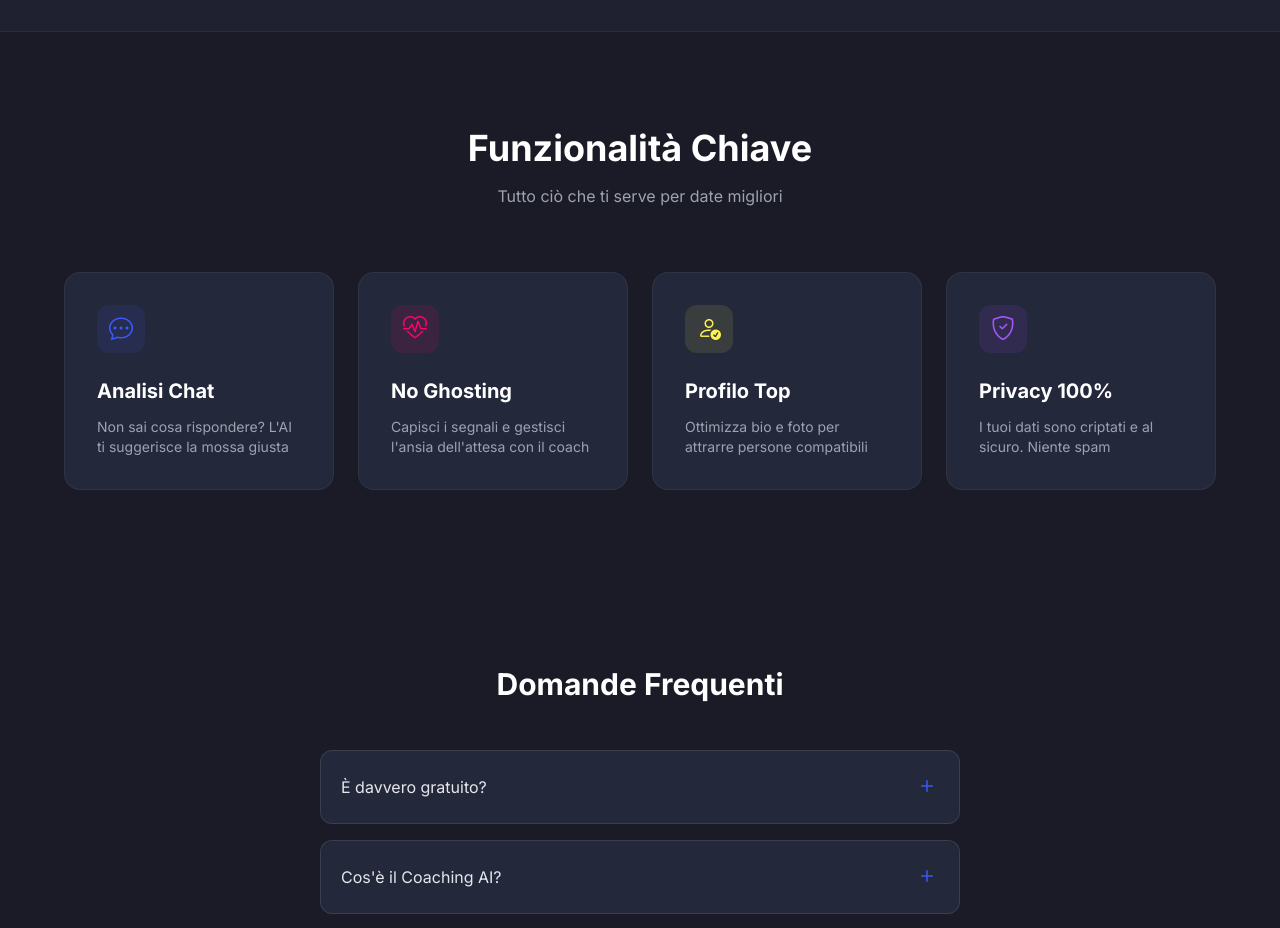
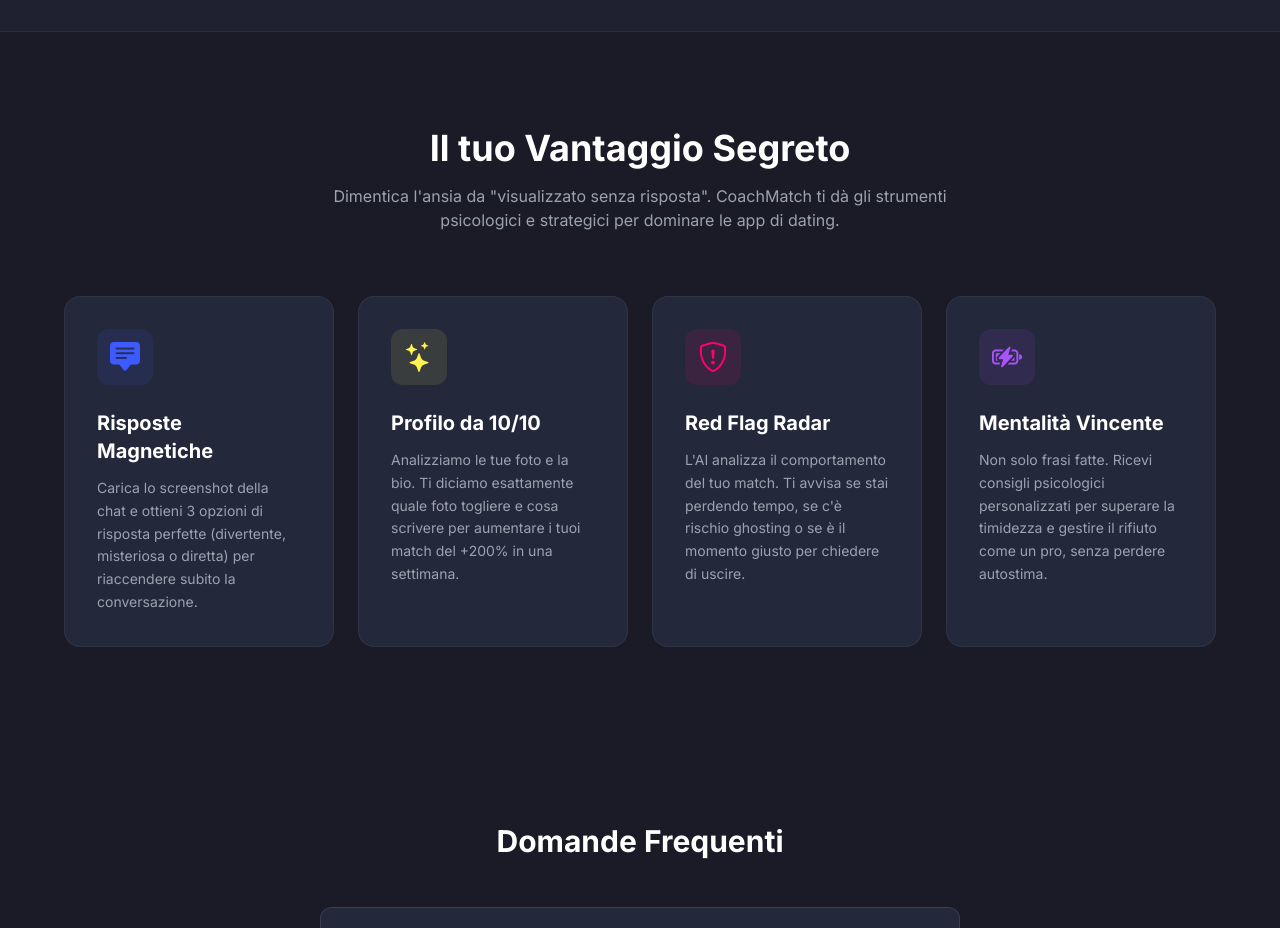
Before and after one commit to rickmendossa-x99/rickmendossa-x99.github.io, a website: page index.html in a window 1280 px wide. Shown: the part 1240-2168 px from the top of the page. Drawn offline with nearby package versions, Linux system fonts and the light colour scheme.

Commit message:
Features section update

```diff
--- a/index.html
+++ b/index.html
@@ -139,46 +139,58 @@
         <!-- FEATURES SECTION -->
         <section id="features" class="tw-py-24 tw-px-[5%]">
             <div class="tw-text-center tw-mb-16">
-                <h2 class="tw-text-3xl md:tw-text-4xl tw-font-bold tw-text-white tw-mb-4">Funzionalità Chiave</h2>
-                <p class="tw-text-gray-400">Tutto ciò che ti serve per date migliori</p>
+                <h2 class="tw-text-3xl md:tw-text-4xl tw-font-bold tw-text-white tw-mb-4">Il tuo Vantaggio Segreto</h2>
+                <p class="tw-text-gray-400 tw-max-w-2xl tw-mx-auto">
+                    Dimentica l'ansia da "visualizzato senza risposta". CoachMatch ti dà gli strumenti psicologici e strategici per dominare le app di dating.
+                </p>
             </div>
 
             <div class="tw-grid md:tw-grid-cols-2 lg:tw-grid-cols-4 tw-gap-6">
-                <!-- Feature 1 -->
-                <div class="reveal-up tw-bg-coach-card tw-p-8 tw-rounded-2xl tw-border tw-border-white/5 hover:tw-border-coach-teal/50 hover:tw-shadow-[0_5px_20px_rgba(61,90,254,0.15)] tw-transition-all">
-                    <div class="tw-w-12 tw-h-12 tw-bg-coach-teal/10 tw-rounded-xl tw-flex tw-items-center tw-justify-center tw-mb-6">
-                        <i class="bi bi-chat-dots tw-text-2xl tw-text-coach-teal"></i>
+
+                <!-- Feature 1: Chat Assistant -->
+                <div class="reveal-up tw-bg-coach-card tw-p-8 tw-rounded-2xl tw-border tw-border-white/5 hover:tw-border-coach-teal/50 hover:tw-shadow-[0_5px_20px_rgba(61,90,254,0.15)] tw-transition-all tw-group">
+                    <div class="tw-w-14 tw-h-14 tw-bg-coach-teal/10 tw-rounded-xl tw-flex tw-items-center tw-justify-center tw-mb-6 group-hover:tw-bg-coach-teal/20 tw-transition-colors">
+                        <i class="bi bi-chat-square-text-fill tw-text-3xl tw-text-coach-teal"></i>
                     </div>
-                    <h3 class="tw-text-xl tw-font-bold tw-mb-3 tw-text-white">Analisi Chat</h3>
-                    <p class="tw-text-gray-400 tw-text-sm">Non sai cosa rispondere? L'AI ti suggerisce la mossa giusta</p>
+                    <h3 class="tw-text-xl tw-font-bold tw-mb-3 tw-text-white">Risposte Magnetiche</h3>
+                    <p class="tw-text-gray-400 tw-text-sm tw-leading-relaxed">
+                        Carica lo screenshot della chat e ottieni 3 opzioni di risposta perfette (divertente, misteriosa o diretta) per riaccendere subito la conversazione.
+                    </p>
                 </div>
 
-                <!-- Feature 2 -->
-                <div class="reveal-up tw-bg-coach-card tw-p-8 tw-rounded-2xl tw-border tw-border-white/5 hover:tw-border-coach-coral/50 hover:tw-shadow-[0_5px_20px_rgba(255,0,110,0.15)] tw-transition-all">
-                    <div class="tw-w-12 tw-h-12 tw-bg-coach-coral/10 tw-rounded-xl tw-flex tw-items-center tw-justify-center tw-mb-6">
-                        <i class="bi bi-heart-pulse tw-text-2xl tw-text-coach-coral"></i>
+                <!-- Feature 2: Profile Optimizer -->
+                <div class="reveal-up tw-bg-coach-card tw-p-8 tw-rounded-2xl tw-border tw-border-white/5 hover:tw-border-coach-lime/50 hover:tw-shadow-[0_5px_20px_rgba(255,244,79,0.15)] tw-transition-all tw-group">
+                    <div class="tw-w-14 tw-h-14 tw-bg-coach-lime/10 tw-rounded-xl tw-flex tw-items-center tw-justify-center tw-mb-6 group-hover:tw-bg-coach-lime/20 tw-transition-colors">
+                        <i class="bi bi-stars tw-text-3xl tw-text-coach-lime"></i>
                     </div>
-                    <h3 class="tw-text-xl tw-font-bold tw-mb-3 tw-text-white">No Ghosting</h3>
-                    <p class="tw-text-gray-400 tw-text-sm">Capisci i segnali e gestisci l'ansia dell'attesa con il coach</p>
+                    <h3 class="tw-text-xl tw-font-bold tw-mb-3 tw-text-white">Profilo da 10/10</h3>
+                    <p class="tw-text-gray-400 tw-text-sm tw-leading-relaxed">
+                        Analizziamo le tue foto e la bio. Ti diciamo esattamente quale foto togliere e cosa scrivere per aumentare i tuoi match del +200% in una settimana.
+                    </p>
                 </div>
 
-                <!-- Feature 3 -->
-                <div class="reveal-up tw-bg-coach-card tw-p-8 tw-rounded-2xl tw-border tw-border-white/5 hover:tw-border-coach-lime/50 hover:tw-shadow-[0_5px_20px_rgba(255,244,79,0.15)] tw-transition-all">
-                    <div class="tw-w-12 tw-h-12 tw-bg-coach-lime/10 tw-rounded-xl tw-flex tw-items-center tw-justify-center tw-mb-6">
-                        <i class="bi bi-person-check tw-text-2xl tw-text-coach-lime"></i>
+                <!-- Feature 3: Red Flag Detector -->
+                <div class="reveal-up tw-bg-coach-card tw-p-8 tw-rounded-2xl tw-border tw-border-white/5 hover:tw-border-coach-coral/50 hover:tw-shadow-[0_5px_20px_rgba(255,0,110,0.15)] tw-transition-all tw-group">
+                    <div class="tw-w-14 tw-h-14 tw-bg-coach-coral/10 tw-rounded-xl tw-flex tw-items-center tw-justify-center tw-mb-6 group-hover:tw-bg-coach-coral/20 tw-transition-colors">
+                        <i class="bi bi-shield-exclamation tw-text-3xl tw-text-coach-coral"></i>
                     </div>
-                    <h3 class="tw-text-xl tw-font-bold tw-mb-3 tw-text-white">Profilo Top</h3>
-                    <p class="tw-text-gray-400 tw-text-sm">Ottimizza bio e foto per attrarre persone compatibili</p>
+                    <h3 class="tw-text-xl tw-font-bold tw-mb-3 tw-text-white">Red Flag Radar</h3>
+                    <p class="tw-text-gray-400 tw-text-sm tw-leading-relaxed">
+                        L'AI analizza il comportamento del tuo match. Ti avvisa se stai perdendo tempo, se c'è rischio ghosting o se è il momento giusto per chiedere di uscire.
+                    </p>
                 </div>
 
-                <!-- Feature 4 -->
-                <div class="reveal-up tw-bg-coach-card tw-p-8 tw-rounded-2xl tw-border tw-border-white/5 hover:tw-border-purple-500/50 hover:tw-shadow-[0_5px_20px_rgba(168,85,247,0.15)] tw-transition-all">
-                    <div class="tw-w-12 tw-h-12 tw-bg-purple-500/10 tw-rounded-xl tw-flex tw-items-center tw-justify-center tw-mb-6">
-                        <i class="bi bi-shield-check tw-text-2xl tw-text-purple-500"></i>
+                <!-- Feature 4: Confidence Boost -->
+                <div class="reveal-up tw-bg-coach-card tw-p-8 tw-rounded-2xl tw-border tw-border-white/5 hover:tw-border-purple-500/50 hover:tw-shadow-[0_5px_20px_rgba(168,85,247,0.15)] tw-transition-all tw-group">
+                    <div class="tw-w-14 tw-h-14 tw-bg-purple-500/10 tw-rounded-xl tw-flex tw-items-center tw-justify-center tw-mb-6 group-hover:tw-bg-purple-500/20 tw-transition-colors">
+                        <i class="bi bi-battery-charging tw-text-3xl tw-text-purple-500"></i>
                     </div>
-                    <h3 class="tw-text-xl tw-font-bold tw-mb-3 tw-text-white">Privacy 100%</h3>
-                    <p class="tw-text-gray-400 tw-text-sm">I tuoi dati sono criptati e al sicuro. Niente spam</p>
+                    <h3 class="tw-text-xl tw-font-bold tw-mb-3 tw-text-white">Mentalità Vincente</h3>
+                    <p class="tw-text-gray-400 tw-text-sm tw-leading-relaxed">
+                        Non solo frasi fatte. Ricevi consigli psicologici personalizzati per superare la timidezza e gestire il rifiuto come un pro, senza perdere autostima.
+                    </p>
                 </div>
+
             </div>
         </section>
 
```
Also changed, not shown: css/tailwind-build.css.
